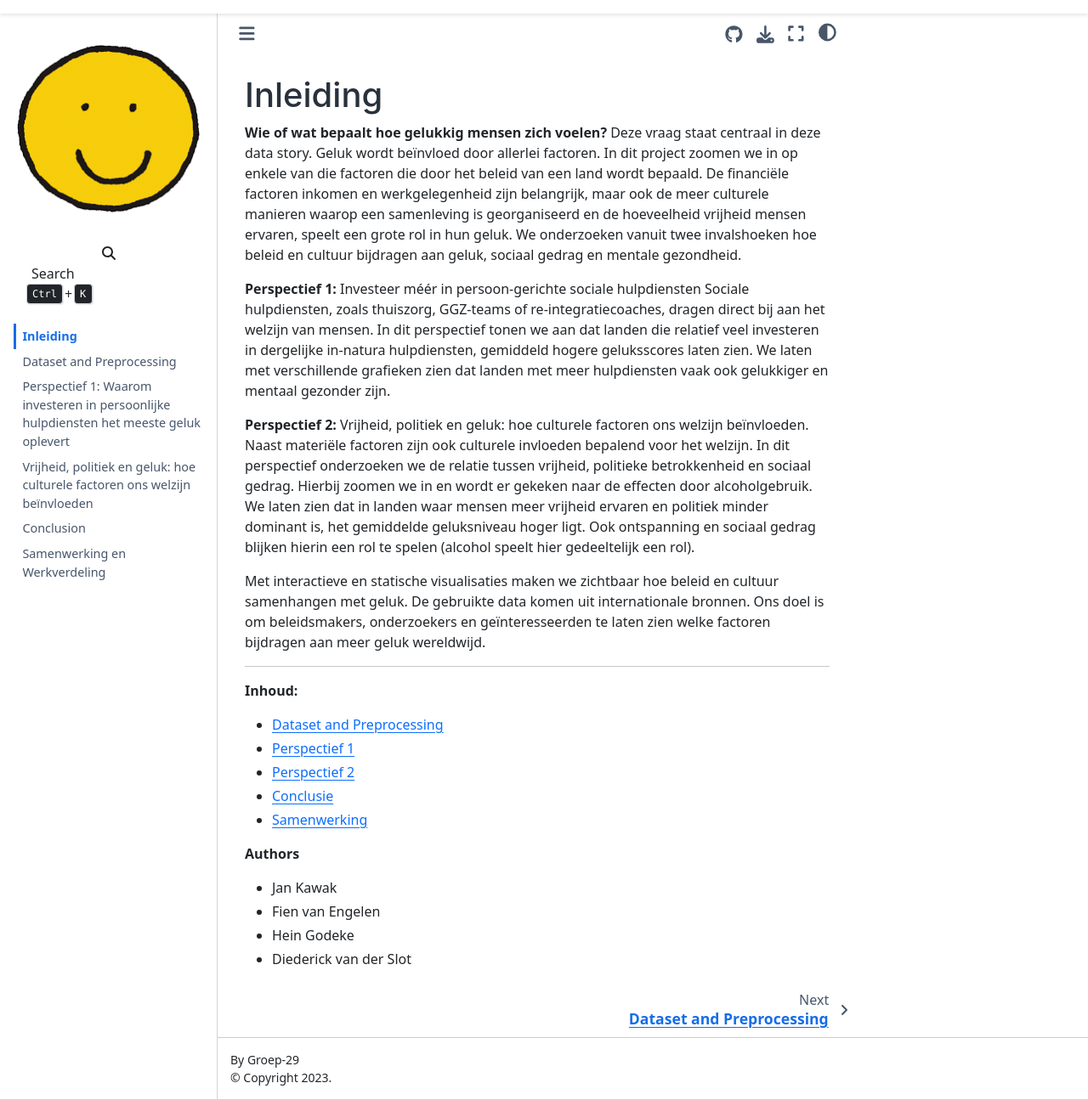
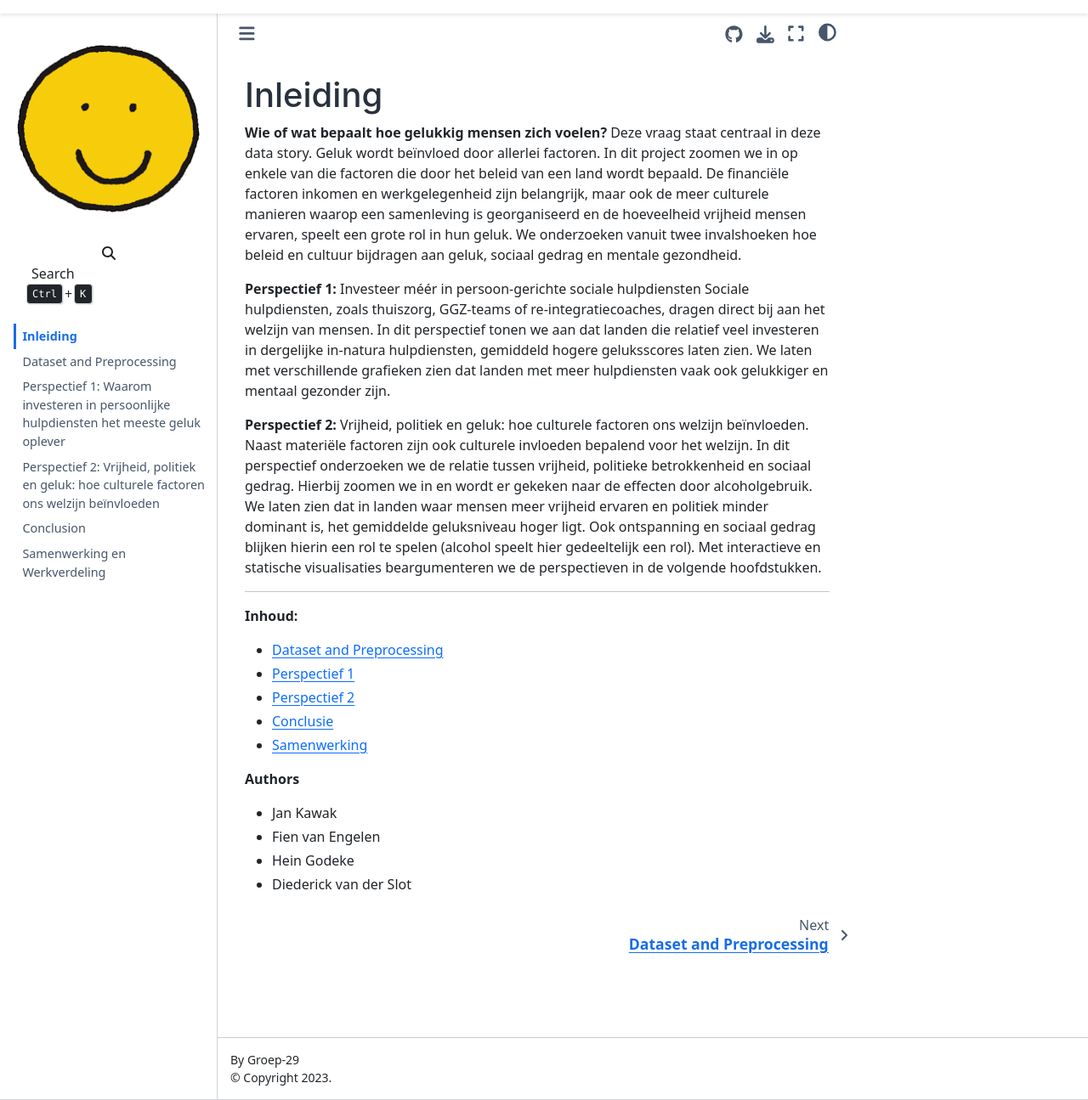
Before and after one commit to JanKawak/G29, a Jupyter Book: the page built from home.md, in a window 1280 px wide and 1295 px high. Shown: the whole window at 85% size. Built offline with Jupyter Book 1.0.4 settings and Sphinx 7.4.7 and the Sphinx Book theme 1.1.4, drawn with Linux system fonts in a browser that asks for light colours; comment, search, counter and statistics services are not loaded.

Commit message:
Update markdown files for clarity and consistency in perspectives and collaboration details

```diff
--- a/home.md
+++ b/home.md
@@ -4,8 +4,7 @@
 **Perspectief 1:** Investeer méér in persoon-gerichte sociale hulpdiensten Sociale hulpdiensten, zoals thuiszorg, GGZ-teams of re-integratiecoaches, dragen direct bij aan het welzijn van mensen. In dit perspectief tonen we aan dat landen die relatief veel investeren in dergelijke in-natura hulpdiensten, gemiddeld hogere geluksscores laten zien. We laten met verschillende grafieken zien dat landen met meer hulpdiensten vaak ook gelukkiger en mentaal gezonder zijn.
 
 **Perspectief 2:** Vrijheid, politiek en geluk: hoe culturele factoren ons welzijn beïnvloeden. Naast materiële factoren zijn ook culturele invloeden bepalend voor het welzijn. In dit perspectief onderzoeken we de relatie tussen vrijheid, politieke betrokkenheid en sociaal gedrag. Hierbij zoomen we in en wordt er gekeken naar de effecten door alcoholgebruik. We laten zien dat in landen waar mensen meer vrijheid ervaren en politiek minder dominant is, het gemiddelde geluksniveau hoger ligt. Ook ontspanning en sociaal gedrag blijken hierin een rol te spelen (alcohol speelt hier gedeeltelijk een rol).
-
-Met interactieve en statische visualisaties maken we zichtbaar hoe beleid en cultuur samenhangen met geluk. De gebruikte data komen uit internationale bronnen. Ons doel is om beleidsmakers, onderzoekers en geïnteresseerden te laten zien welke factoren bijdragen aan meer geluk wereldwijd.
+Met interactieve en statische visualisaties beargumenteren we de perspectieven in de volgende hoofdstukken.
 
 
 ---
```
Also changed, not shown: samenwerking.md (+0 -1 lines), perspectief_1.ipynb, perspectief_2.ipynb.
